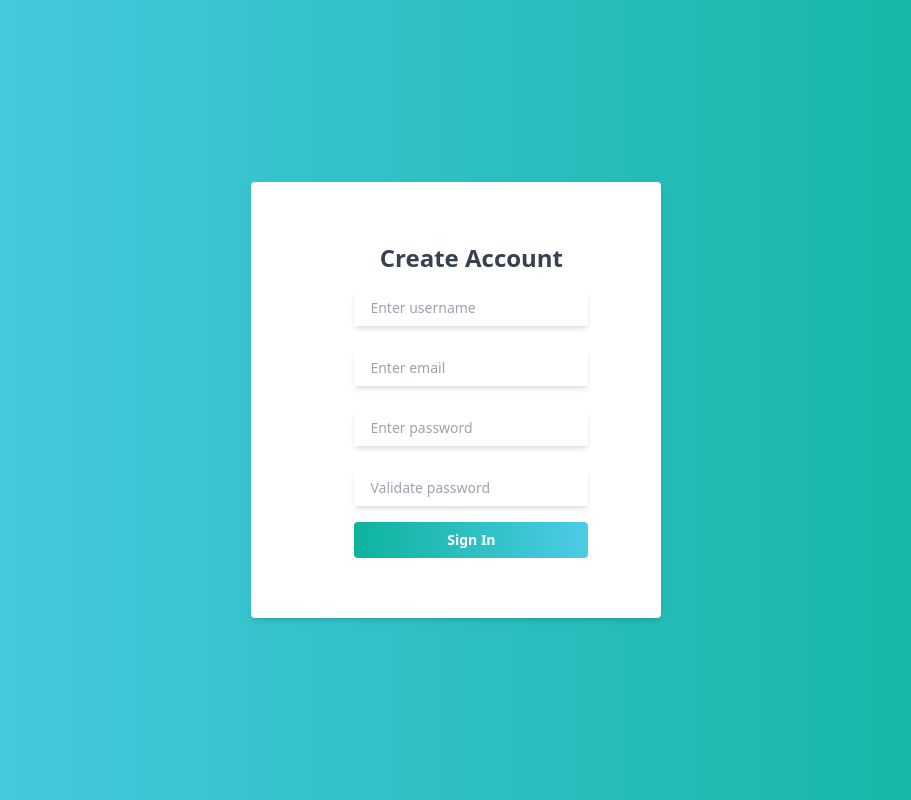
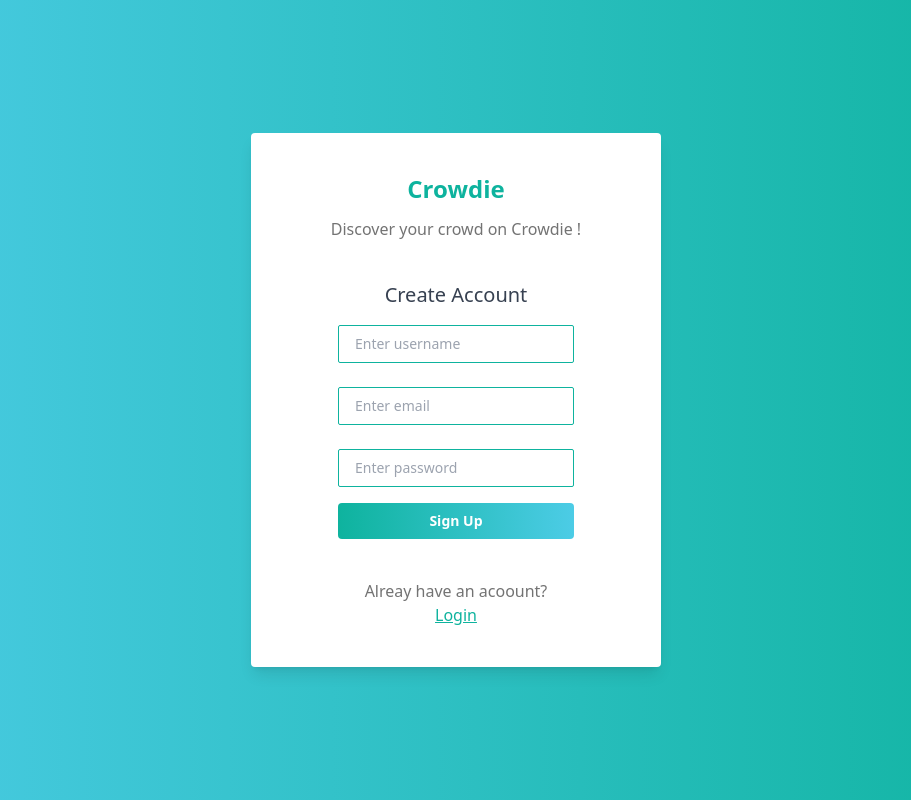
Before and after one commit to deryaAkan/social-media-frontend, a React (Vite) app: page / in a window 1280 px wide. Shown: the whole page, without its empty margins (184-1095 px from the left). Built offline with nearby package versions, Linux system fonts and the light colour scheme.

Commit message:
Sign Up form css

```diff
--- a/src/Components/RegisterForm.jsx
+++ b/src/Components/RegisterForm.jsx
@@ -21,46 +21,43 @@ const RegisterForm = () => {
   };
 
   return (
-    <div className="flex w-full flex-col items-center px-24 py-20 justify-center text-[#252B42] sm:justify-center sm:p-0">
-      <div className="flex justify-center flex-wrap sm:gap-5 shadow-md py-10 pr-24 pl-20 bg-white rounded">
-        <div className="flex justify-start w-4/5 py-5 flex-wrap sm:gap-5">
-          <div className="flex basis-2/3 sm:flex-wrap sm:gap-5">
+    <div className="flex flex-col justify-center flex-wrap text-[#737373] sm:gap-5 shadow-lg py-10 px-20 bg-white rounded">
+      <div className="flex flex-col gap-3">
+        <h2 className="font-bold text-2xl text-[#0EB39E]">Crowdie</h2>
+        <p>Discover your crowd on Crowdie !</p>
+      </div>
+      <div className="flex justify-start py-5 flex-wrap sm:gap-5">
         <div className="w-full flex flex-col items-center relative text-gray-700 text-left gap-10 sm:gap-2">
-              <h2 className="font-bold text-2xl">Create Account</h2>
-              <form className="flex flex-col gap-10 text-sm text-[#737373] sm:gap-2">
+          <h3 className="text-xl">Create Account</h3>
+          <form className="flex flex-col gap-10 text-sm sm:gap-2">
             <input
-                  className="text-sm max-w-fit text-[#737373] shadow-md py-2 my-2 px-4"
+              className="text-sm max-w-fit rounded-sm border border-[#0EB39E] hover:border-[#4CCCE6] py-2 my-2 px-4"
               type="text"
               id="username"
               placeholder="Enter username"
             />
             <input
-                  className="text-sm max-w-fit text-[#737373] shadow-md py-2 my-2 px-4"
+              className="text-sm max-w-fit rounded-sm border border-[#0EB39E] hover:border-[#4CCCE6] py-2 my-2 px-4"
               type="email"
               id="email"
               placeholder="Enter email"
             />
 
             <input
-                  className="text-sm max-w-fit text-[#737373] shadow-md py-2 my-2 px-4"
+              className="text-sm max-w-fit rounded-sm border border-[#0EB39E] hover:border-[#4CCCE6] py-2 my-2 px-4"
               type="password"
               id="password"
               placeholder="Enter password"
             />
-
-                <input
-                  className="text-sm max-w-fit text-[#737373] shadow-md py-2 my-2 px-4"
-                  type="password"
-                  placeholder="Validate password"
-                />
-
             <button className="bg-gradient-to-r from-[#0EB39E] to-[#4CCCE6] font-bold text-white text-sm py-2 px-8 rounded hover:bg-[#23A6F0]">
-                  Sign In
+              Sign Up
             </button>
           </form>
         </div>
       </div>
-        </div>
+      <div className="flex flex-col text-[#737373] px-4">
+        <p>Alreay have an acoount?</p>
+        <a className="text-[#0EB39E] cursor-pointer underline">Login</a>
       </div>
     </div>
   );
```
Lines whose indentation alone changed are shown as unchanged.
